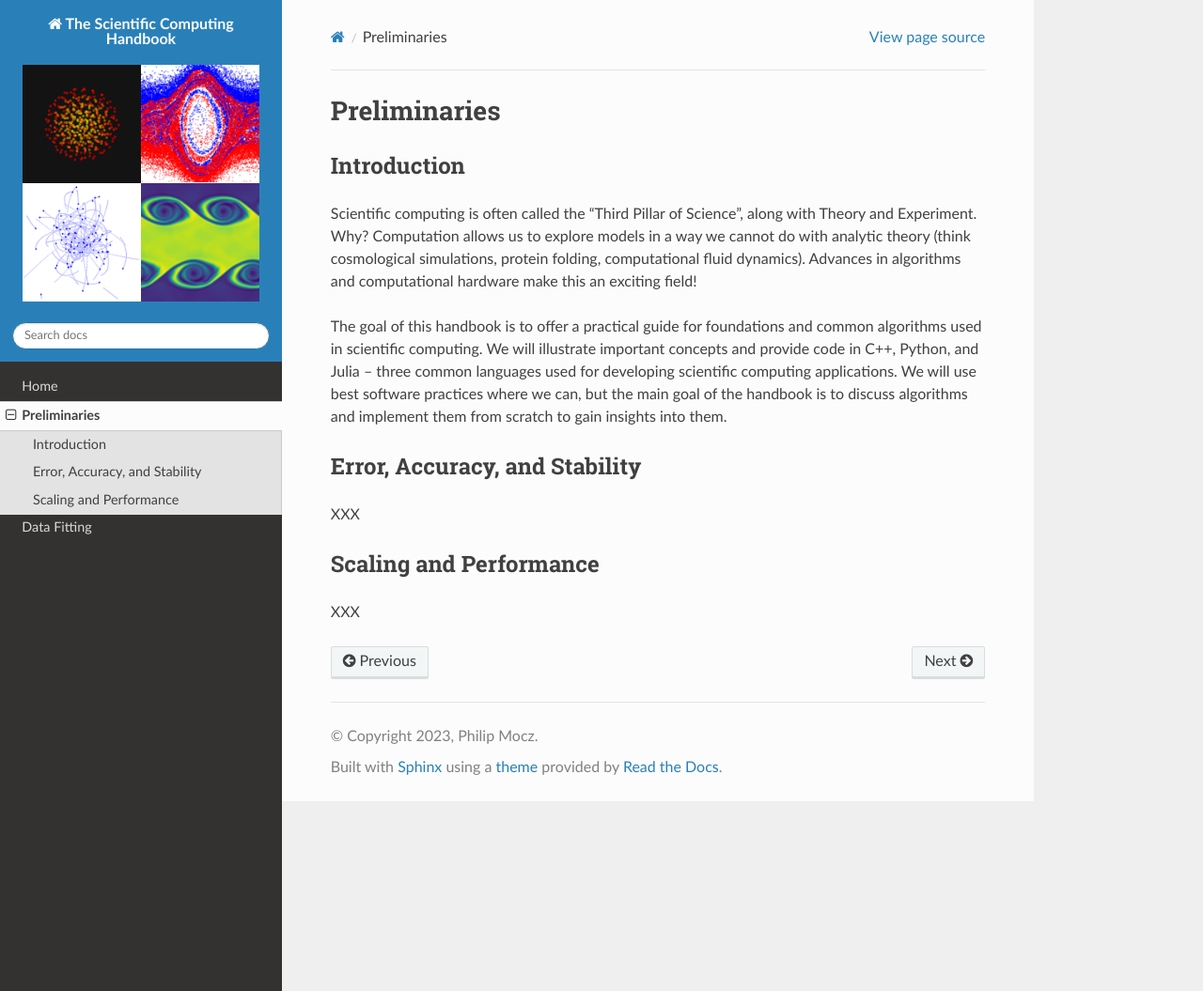
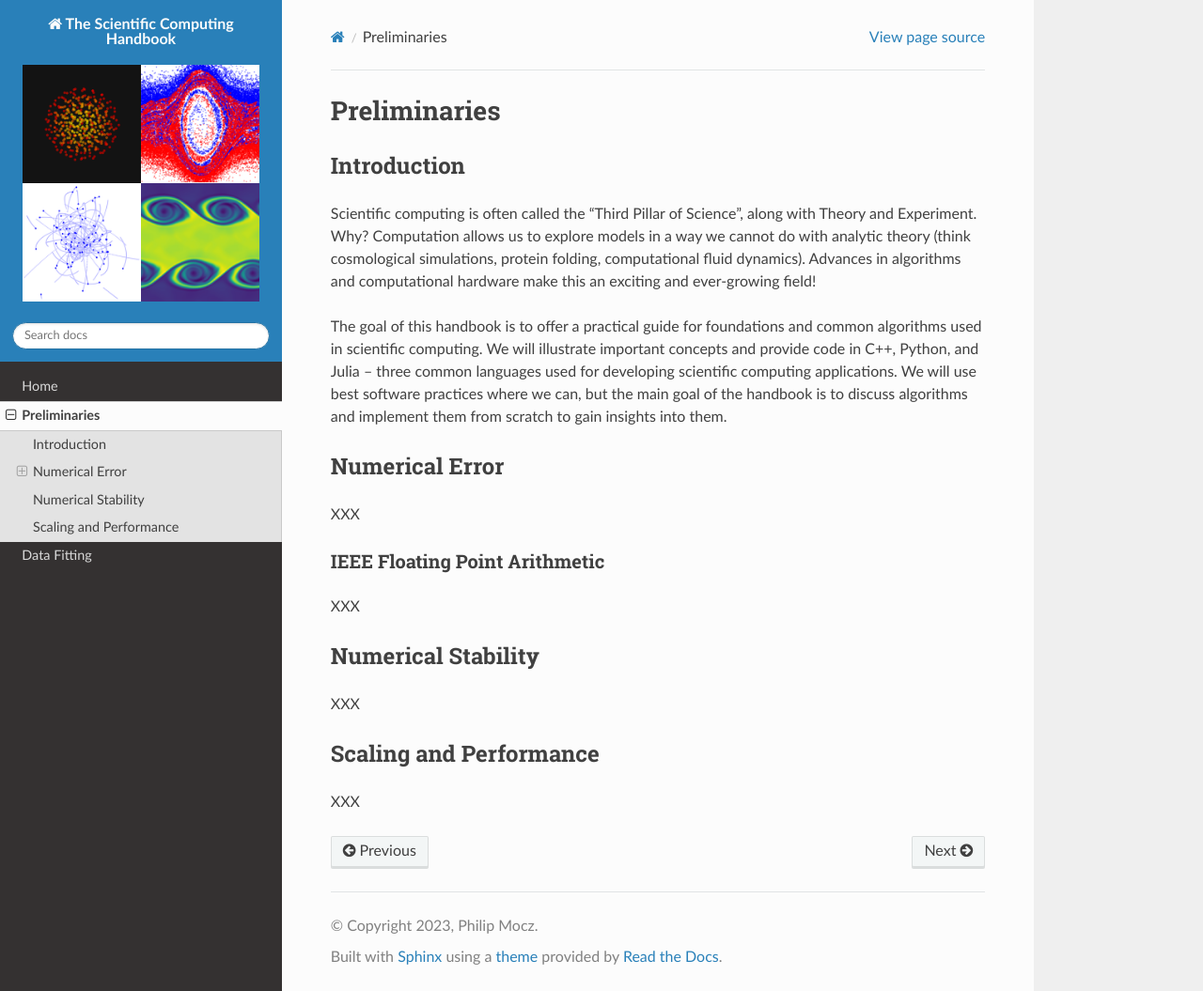
Before and after one commit to scientific-computing-handbook/scientific-computing-handbook.github.io, a Sphinx documentation site: the page built from docs/pages/preliminaries.rst, in a window 1280 px wide and 1055 px high. Shown: the whole window at 94% size. Built offline with Sphinx 7.4.7 and the Read the Docs theme 2.0.0, drawn with Linux system fonts in a browser that asks for light colours; formulas are drawn with MathJax 3.

```diff
--- a/docs/pages/data_fitting.rst
+++ b/docs/pages/data_fitting.rst
@@ -34,12 +34,12 @@
 
 XXX
 
-Linear Least squares
+Linear Least Squares
 --------------------
 
 XXX
 
-Nonlinear Least squares
+Nonlinear Least Squares
 -----------------------
 
 XXX
--- a/docs/pages/preliminaries.rst
+++ b/docs/pages/preliminaries.rst
@@ -10,7 +10,8 @@
 along with Theory and Experiment. Why? Computation allows us to explore
 models in a way we cannot do with analytic theory (think cosmological
 simulations, protein folding, computational fluid dynamics). Advances
-in algorithms and computational hardware make this an exciting field!
+in algorithms and computational hardware make this an exciting and
+ever-growing field!
 
 The goal of this handbook is to offer a practical guide for foundations
 and common algorithms used in scientific computing. We will illustrate
@@ -20,8 +21,18 @@
 the handbook is to discuss algorithms and implement them from scratch
 to gain insights into them.
 
-Error, Accuracy, and Stability
-------------------------------
+Numerical Error
+---------------
+
+XXX
+
+IEEE Floating Point Arithmetic
+++++++++++++++++++++++++++++++
+
+XXX
+
+Numerical Stability
+-------------------
 
 XXX
 
```
